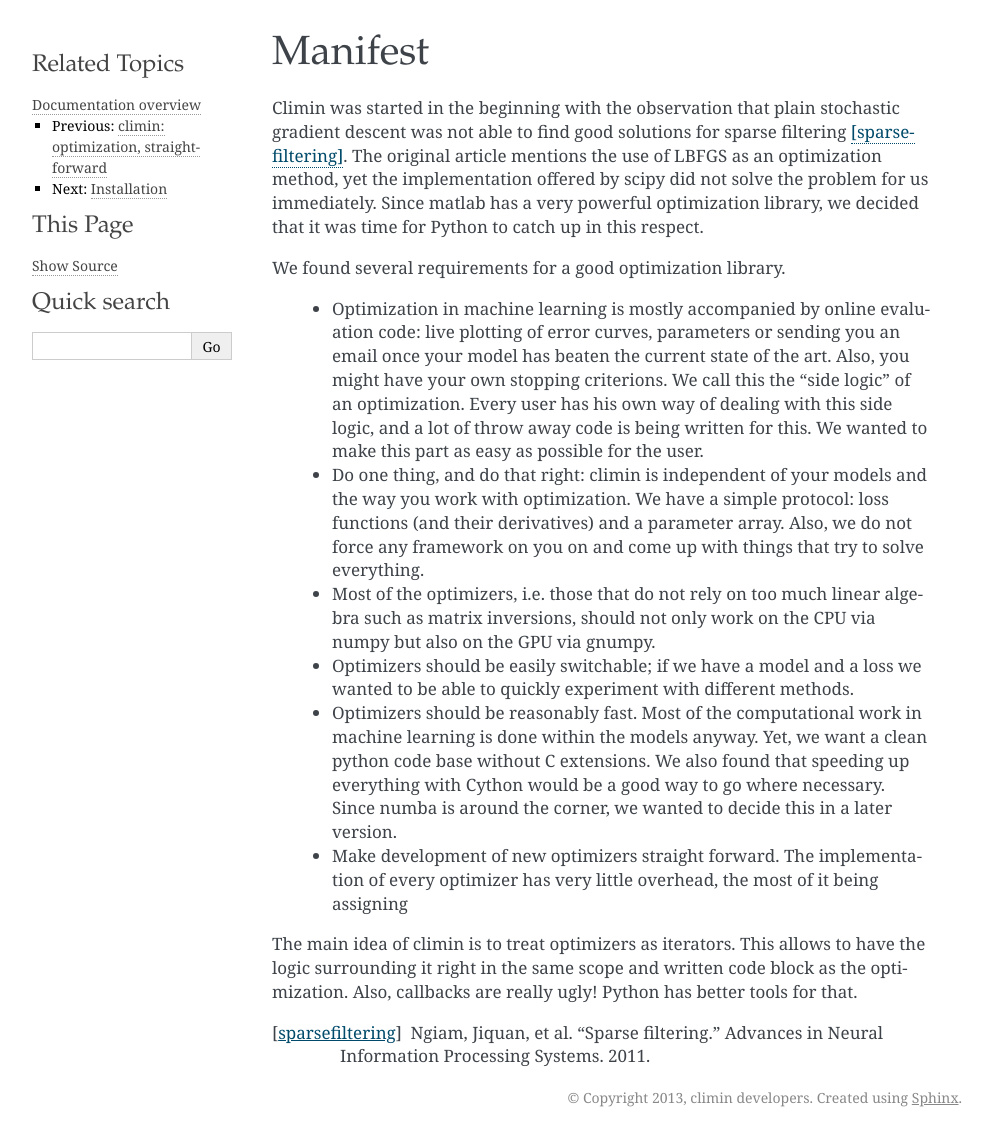
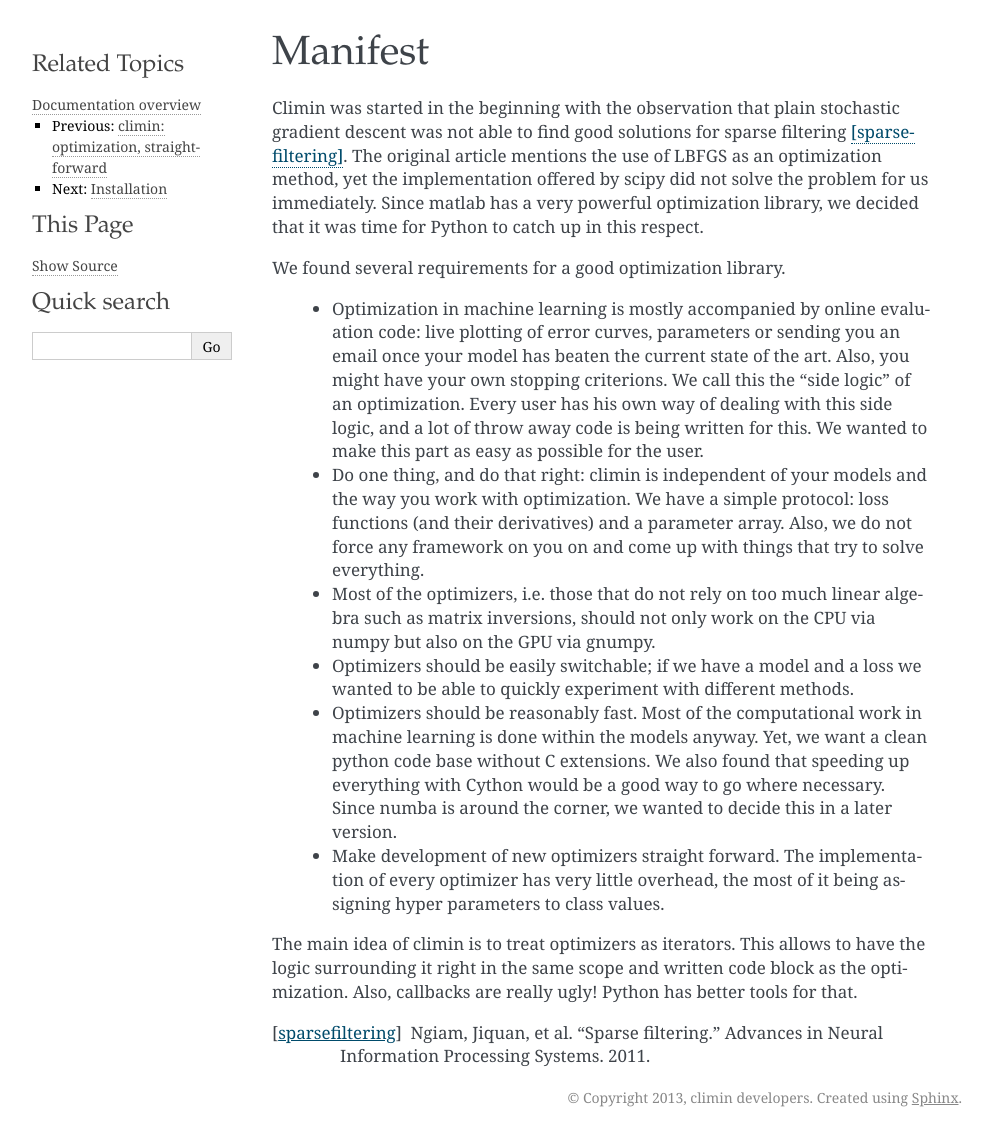
Before and after one commit to BRML/climin, a Sphinx documentation site: the page built from docs/source/manifest.rst, in a window 1280 px wide. Shown: the whole page, without its empty margins (148-1140 px from the left). Built offline with Sphinx 7.4.7, drawn with Linux system fonts in a browser that asks for light colours; formulas are drawn with MathJax 3.

Commit message:
fixed missing words in the manifest

```diff
--- a/docs/source/manifest.rst
+++ b/docs/source/manifest.rst
@@ -36,7 +36,7 @@ We found several requirements for a good optimization library.
    Since numba is around the corner, we wanted to decide this in a later
    version.
  - Make development of new optimizers straight forward. The implementation
-   of every optimizer has very little overhead, the most of it being assigning
+   of every optimizer has very little overhead, the most of it being assigning hyper parameters to class values.
 
 The main idea of climin is to treat optimizers as iterators. This allows
 to have the logic surrounding it right in the same scope and written code
```
